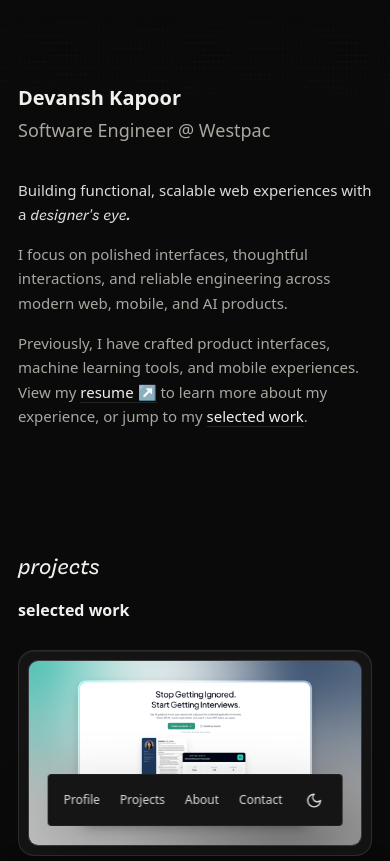
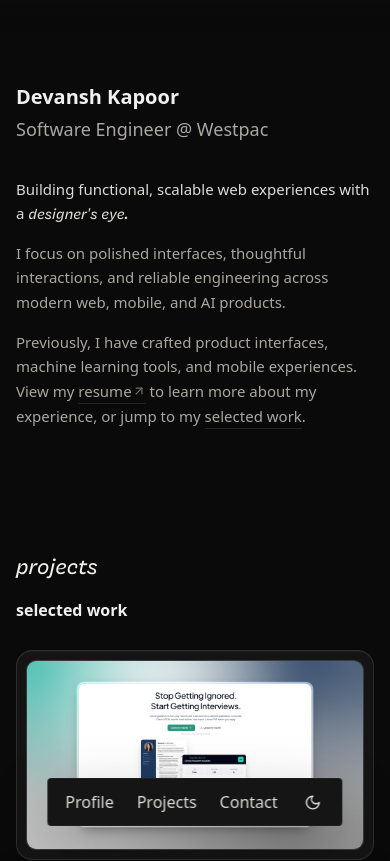
Before and after one commit to devanshkp/portfolio, a React (Vite) app: page / in a window 390 px wide. Shown: the top 861 px of the page. Built offline with nearby package versions, Linux system fonts and the light colour scheme.

Commit message:
minor fixes

```diff
--- a/index.html
+++ b/index.html
@@ -12,13 +12,7 @@
     />
     <meta
       name="theme-color"
-      content="#1a1d24"
-      media="(prefers-color-scheme: dark)"
-    />
-    <meta
-      name="theme-color"
-      content="#faf8f5"
-      media="(prefers-color-scheme: light)"
+      content="#0a0a0a"
     />
     <meta name="apple-mobile-web-app-status-bar-style" content="default" />
     <meta name="apple-mobile-web-app-capable" content="yes" />
--- a/src/App.jsx
+++ b/src/App.jsx
@@ -105,7 +105,9 @@ function AsciiBackdrop() {
     "::::::::::::......::::::+++++++::::::::::::......::::::+++++++::::::::::::......::::::+++++++::::::::::::......::::",
     "----:::::::++++++:::::::......::::::::::::::++++++::::......::::::::::::::++++++::::......::::::::::::::++++++::::",
   ];
-  const tile = rows.map((row) => `${row}....${row}....${row}....${row}....${row}`).join("\n");
+  const tile = rows
+    .map((row) => `${row}....${row}....${row}....${row}....${row}`)
+    .join("\n");
   const repeated = `${tile}\n${tile}\n${tile}\n${tile}\n${tile}`;
 
   return (
@@ -162,6 +164,7 @@ function ProjectShowcase() {
             key={project.title}
             className="project-row"
             onMouseEnter={() => setHoveredIndex(index)}
+            onTouchStart={() => setHoveredIndex(index)}
             onFocus={() => setHoveredIndex(index)}
           >
             <span className="project-year">{project.year}</span>
@@ -186,9 +189,18 @@ function App() {
 
   useEffect(() => {
     document.documentElement.classList.toggle("light-theme", isLight);
+    const color = isLight ? "#f3f3f0" : "#0a0a0a";
     document
       .querySelector('meta[name="theme-color"]')
-      ?.setAttribute("content", isLight ? "#f2eee8" : "#080808");
+      ?.setAttribute("content", color);
+    document.documentElement.style.backgroundColor = color; // add this
+  }, [isLight]);
+
+  useEffect(() => {
+    document.documentElement.classList.toggle("light-theme", isLight);
+    document
+      .querySelector('meta[name="theme-color"]')
+      ?.setAttribute("content", isLight ? "#f3f3f0" : "#0a0a0a");
   }, [isLight]);
 
   const pageVariants = {
@@ -240,15 +252,24 @@ function App() {
               Previously, I have crafted product interfaces, machine learning
               tools, and mobile experiences. View my{" "}
               <a href={resumeUrl} target="_blank" rel="noopener noreferrer">
-                resume ↗
+                <span>resume</span>
+                <ArrowUpRight aria-hidden="true" />
               </a>{" "}
               to learn more about my experience, or jump to my{" "}
-              <a href="#work">selected work</a>.
+              <a href="#work">
+                <span>selected work</span>
+              </a>
+              .
             </p>
           </div>
         </Motion.section>
 
-        <Section eyebrow="projects" title="selected work" className="wide" id="work">
+        <Section
+          eyebrow="projects"
+          title="selected work"
+          className="wide"
+          id="work"
+        >
           <ProjectShowcase />
         </Section>
 
@@ -298,7 +319,12 @@ function App() {
           </div>
         </Section>
 
-        <Section eyebrow="connect" title="find me" className="contact-section" id="contact">
+        <Section
+          eyebrow="connect"
+          title="find me"
+          className="contact-section"
+          id="contact"
+        >
           <div className="social-grid">
             {socials.map(({ label, href, icon }) => (
               <a
@@ -326,9 +352,15 @@ function App() {
         <a href="#top" aria-label="Profile">
           <span>Profile</span>
         </a>
-        <a href="#work"><span>Projects</span></a>
-        <a href="#about"><span>About</span></a>
-        <a href="#contact"><span>Contact</span></a>
+        <a href="#work">
+          <span>Projects</span>
+        </a>
+        <a href="#about">
+          <span>About</span>
+        </a>
+        <a href="#contact">
+          <span>Contact</span>
+        </a>
         <button
           type="button"
           aria-label="Toggle theme"
--- a/src/index.css
+++ b/src/index.css
@@ -10,6 +10,7 @@
 :root {
   color-scheme: dark;
   --bg: #0a0a0a;
+  --bg-rgb: 10, 10, 10;
   --surface: #141414;
   --surface-soft: #1b1b1b;
   --surface-hover: #222222;
@@ -29,6 +30,7 @@
 .light-theme {
   color-scheme: light;
   --bg: #f3f3f0;
+  --bg-rgb: 243, 243, 240;
   --surface: #e9e9e5;
   --surface-soft: #deded9;
   --surface-hover: #151515;
@@ -51,6 +53,7 @@
 
 html {
   scroll-behavior: smooth;
+  background-color: var(--bg);
 }
 
 body {
@@ -113,13 +116,34 @@ img {
 }
 
 .site-shell::before {
+  --safe-top: env(safe-area-inset-top, 0px);
+  --solid-height: calc(var(--safe-top) + 4px);
+  --fade-height: 28px;
+
   position: fixed;
   top: 0;
   left: 0;
   z-index: 20;
   width: 100%;
-  height: 72px;
-  background: linear-gradient(to bottom, var(--bg) 18%, transparent);
+  height: calc(var(--solid-height) + var(--fade-height));
+  background: linear-gradient(
+    to bottom,
+    rgba(var(--bg-rgb), 1) 0%,
+    rgba(var(--bg-rgb), 1) var(--solid-height),
+    rgba(var(--bg-rgb), 0.92)
+      calc(var(--solid-height) + var(--fade-height) * 0.15),
+    rgba(var(--bg-rgb), 0.76)
+      calc(var(--solid-height) + var(--fade-height) * 0.35),
+    rgba(var(--bg-rgb), 0.53)
+      calc(var(--solid-height) + var(--fade-height) * 0.55),
+    rgba(var(--bg-rgb), 0.3)
+      calc(var(--solid-height) + var(--fade-height) * 0.72),
+    rgba(var(--bg-rgb), 0.12)
+      calc(var(--solid-height) + var(--fade-height) * 0.86),
+    rgba(var(--bg-rgb), 0.03)
+      calc(var(--solid-height) + var(--fade-height) * 0.95),
+    rgba(var(--bg-rgb), 0) 100%
+  );
   pointer-events: none;
   content: "";
 }
@@ -158,7 +182,7 @@ img {
   font-size: 9px;
   line-height: 0.92;
   letter-spacing: 0.055em;
-  opacity: 0.13;
+  opacity: 0.2;
   white-space: pre;
   transform: none;
   user-select: none;
@@ -234,7 +258,10 @@ img {
 }
 
 .intro-copy a {
-  color: var(--text);
+  display: inline-flex;
+  align-items: center;
+  gap: 0;
+  color: var(--muted);
   border-bottom: 1px solid var(--line-strong);
   transition:
     border-color 180ms ease,
@@ -242,8 +269,22 @@ img {
 }
 
 .intro-copy a:hover {
-  color: var(--accent);
-  border-color: var(--accent);
+  color: var(--text);
+  border-color: var(--text);
+}
+
+.intro-copy a svg {
+  width: 14px;
+  height: 14px;
+  color: var(--dim);
+  transition:
+    transform 220ms ease,
+    color 180ms ease;
+}
+
+.intro-copy a:hover svg {
+  color: var(--muted);
+  transform: translateX(2px);
 }
 
 .education-card a {
@@ -375,7 +416,6 @@ img {
   position: relative;
   display: block;
   overflow: hidden;
-  aspect-ratio: 1.72;
   margin-bottom: 16px;
   padding: 9px;
   border: 1px solid var(--line-strong);
@@ -390,12 +430,12 @@ img {
 
 .featured-project img {
   width: 100%;
-  height: 100%;
+  height: auto;
+  aspect-ratio: 16 / 9;
   object-fit: cover;
   opacity: 0.94;
   border: 1px solid rgb(255 255 255 / 0.16);
   border-radius: 10px;
-  transform: scale(1.015);
 }
 
 .featured-project::after {
@@ -742,7 +782,11 @@ img {
 
 @media (max-width: 700px) {
   .site-shell {
-    padding: 16px 18px 104px;
+    padding: 16px 16px 88px;
+  }
+
+  .ascii-backdrop {
+    display: none;
   }
 
   .page {
@@ -823,24 +867,32 @@ img {
   .dock-nav button {
     height: 38px;
     padding: 0 11px;
-    font-size: 13px;
+    font-size: 14px;
+  }
+
+  .dock-nav a[href="#about"] {
+    display: none;
   }
 }
 
 @media (max-width: 420px) {
   .dock-nav {
-    gap: 2px;
-    padding: 6px;
+    gap: 5px;
+    padding: 4px 8px;
   }
 
   .dock-nav a,
   .dock-nav button {
     padding: 0 9px;
-    font-size: 12px;
+    font-size: 16px;
   }
 
   .profile-lockup h1 {
     font-size: 20px;
+  }
+
+  .social-grid a {
+    min-height: 62px;
   }
 }
 
```
